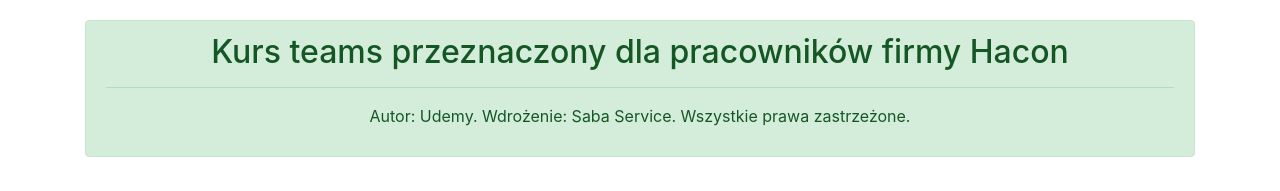
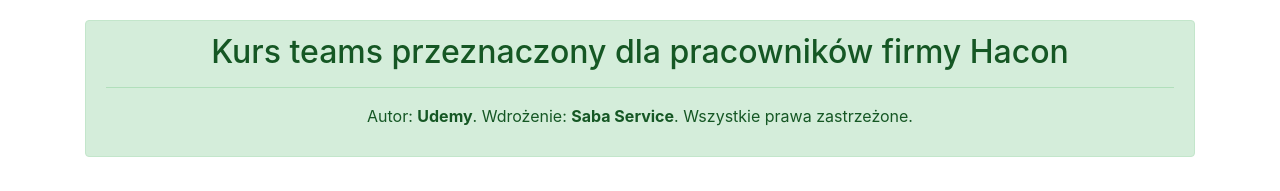
Before and after one commit to haconspzoo/kursteams, a plain HTML site: page index.html in a window 1280 px wide. Shown: the top 191 px of the page. Drawn offline with nearby package versions, Linux system fonts and the light colour scheme.

Commit message:
Update index.html

```diff
--- a/index.html
+++ b/index.html
@@ -16,7 +16,7 @@
 
         <h2 class="text-center">Kurs teams przeznaczony dla pracowników firmy Hacon</h2>
         <hr>
-        <p class="text-center">Autor: Udemy. Wdrożenie: Saba Service. Wszystkie prawa zastrzeżone.</p>
+        <p class="text-center">Autor: <b>Udemy</b>. Wdrożenie: <b>Saba Service</b>. Wszystkie prawa zastrzeżone.</p>
 
       </div>
     </div>
```
